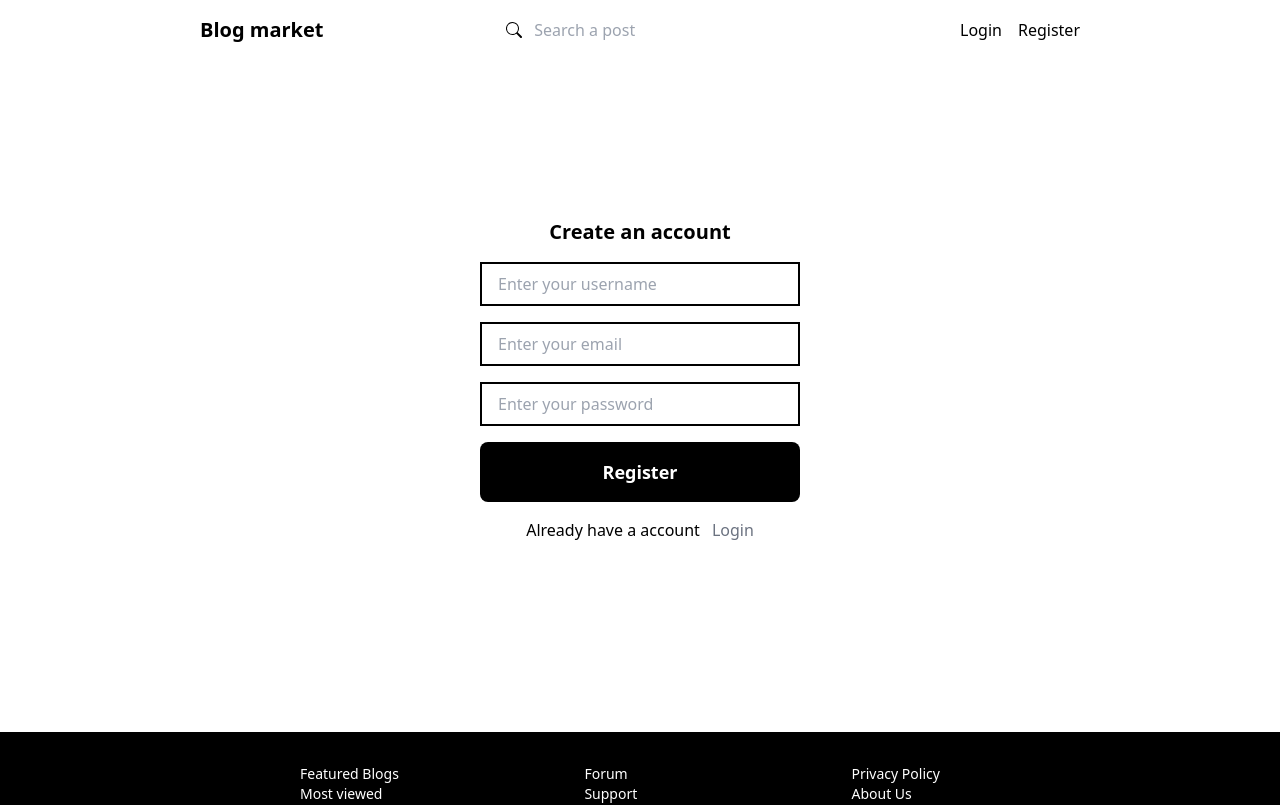
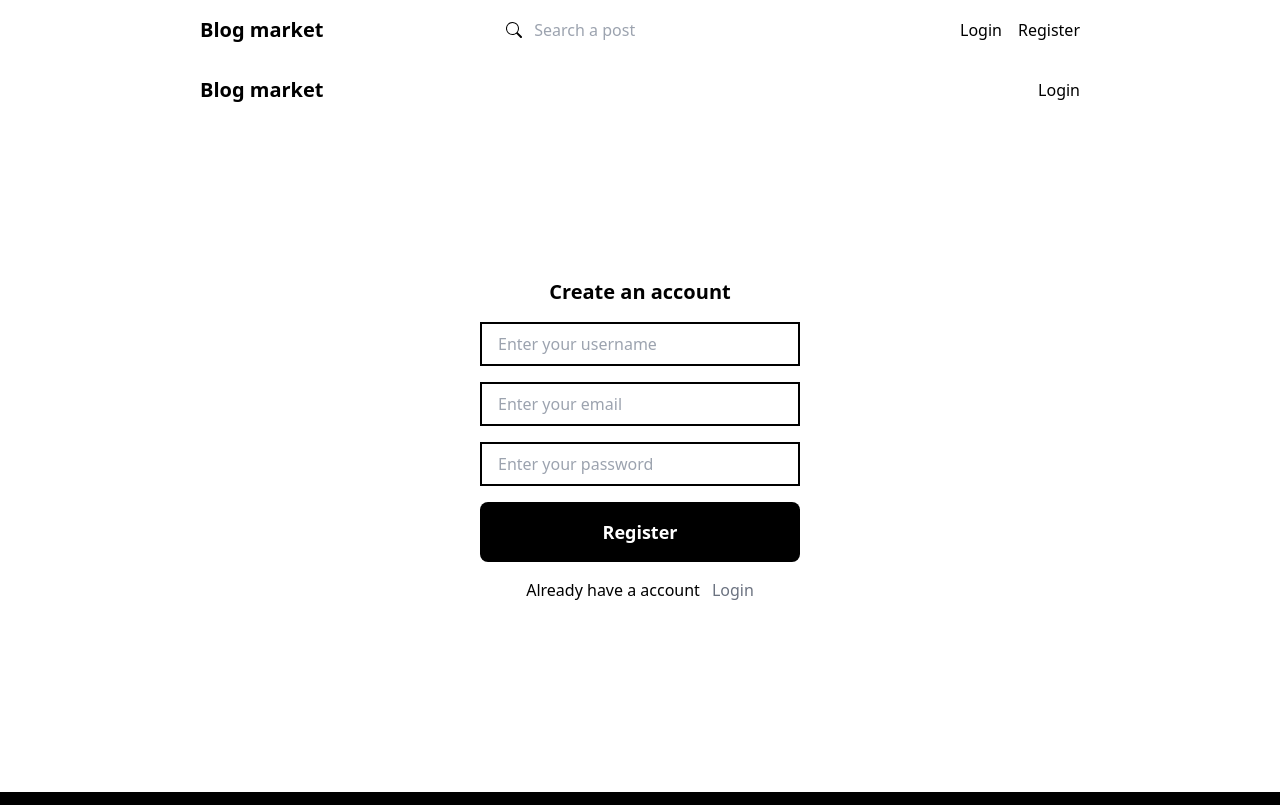
Before and after one commit to Darougah/BLOG-APP, a React (Vite) app in the folder frontend/: page /register in a window 1280 px wide. Shown: the top 805 px of the page. Built offline with nearby package versions, Linux system fonts and the light colour scheme.

Commit message:
added link to login

```diff
--- a/frontend/src/pages/Register.jsx
+++ b/frontend/src/pages/Register.jsx
@@ -1,6 +1,16 @@
 import { Link } from "react-router-dom";
 const Register = () => {
   return (
+    <>
+      <div className="flex items-center justify-between px-6 md:px-[200px] py-4">
+        <h1 className="text-lg md:text-xl font-extrabold">
+          <Link to="/">Blog market</Link>
+        </h1>
+        <h3>
+          <Link to="/login">Login</Link>
+        </h3>
+      </div>
+
       <div className="w-full flex justify-center items-center h-[80vh]">
         <div className="flex flex-col justify-center items-center space-y-4 w-[80%] md:w-[25%]">
           <h1 className="text-xl font-bold text-left">Create an account</h1>
@@ -30,6 +40,7 @@
           </div>
         </div>
       </div>
+    </>
   );
 };
 
```
Lines whose indentation alone changed are shown as unchanged.
